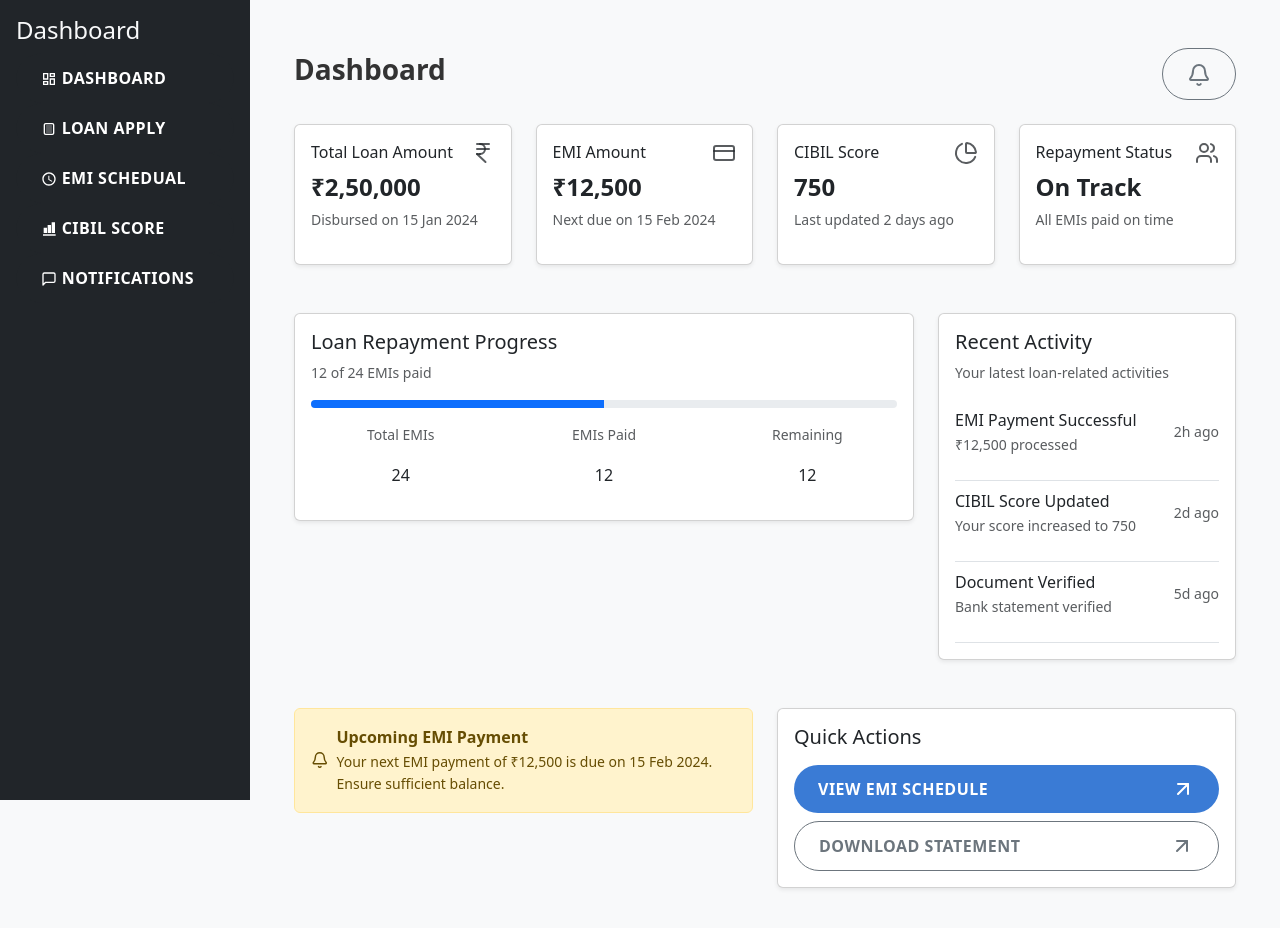
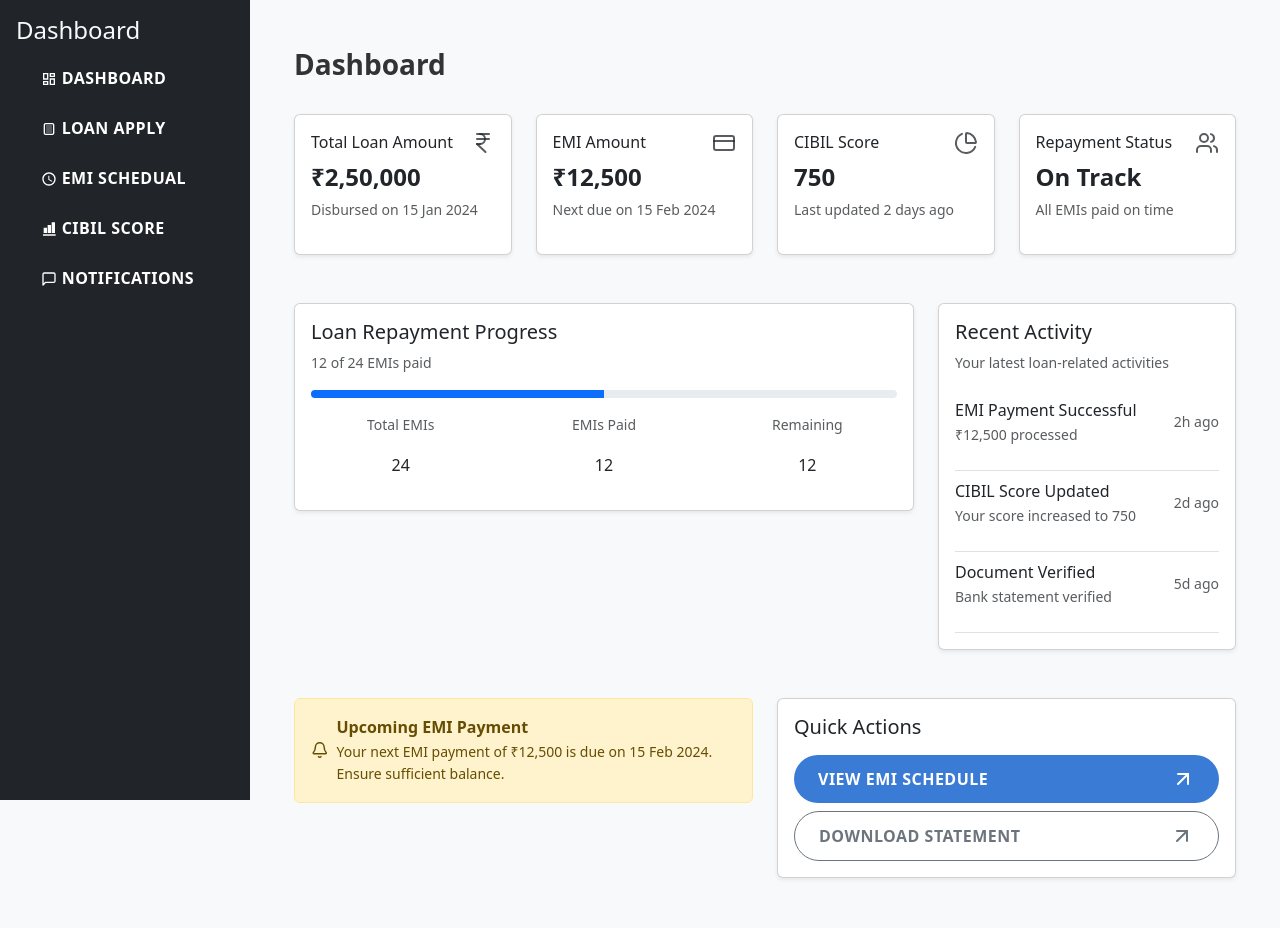
Before and after one commit to rohitpagi33/Oddo-X-Charusat-Hackathon-2025, a React (Create React App) app in the folder frontend/: page /dashboard_user in a window 1280 px wide. Shown: the top 928 px of the page. Built offline with nearby package versions, Linux system fonts and the light colour scheme; no server answers.

Commit message:
Remove commented-out button in Dashboard component

```diff
--- a/frontend/src/components/Dashboard/Dashboard.jsx
+++ b/frontend/src/components/Dashboard/Dashboard.jsx
@@ -6,9 +6,9 @@
       {/* Header */}
       <div className="d-flex justify-content-between align-items-center mb-4">
         <h1 className="h3 fw-bold">Dashboard</h1>
-        <button className="btn btn-outline-secondary">
+        {/* <button className="btn btn-outline-secondary">
           <Bell className="h-4 w-4" />
-        </button>
+        </button> */}
       </div>
 
       {/* Stats Cards */}
```
